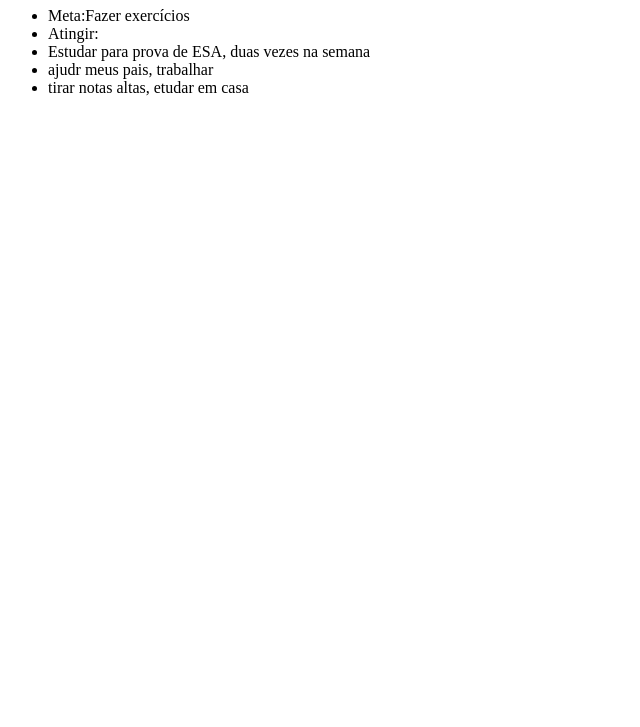
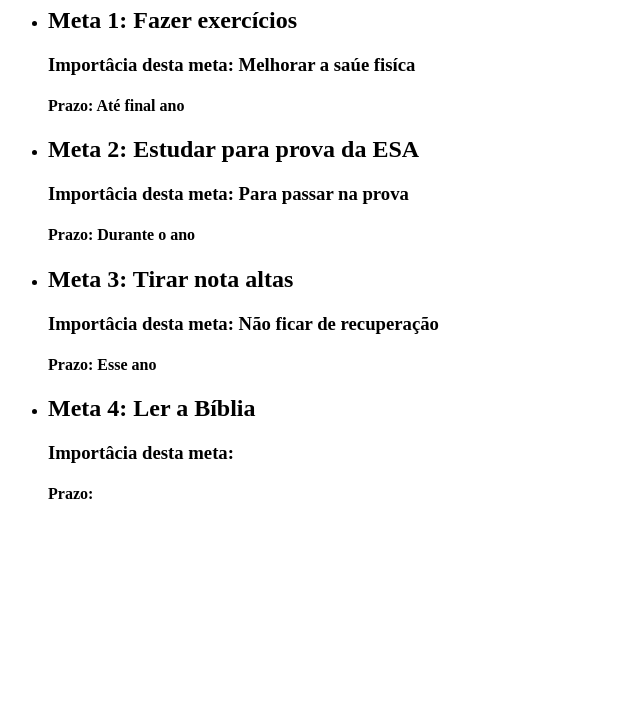
Before and after one commit to naridienestadler/metas, a plain HTML site: page index.html in a window 1280 px wide. Shown: the part 73-800 px from the top of the page, without its empty margins (0-640 px from the left). Drawn offline with Linux system fonts and the light colour scheme.

Commit message:
metas 2024

```diff
--- a/index.html
+++ b/index.html
@@ -1,19 +1,34 @@
 <!DOCTYPE html>
-<html lang="en">
+<html lang="pt-br">
 <head>
     <meta charset="UTF-8">
     <meta name="viewport" content="width=device-width, initial-scale=1.0">
-    <title>Meta 2024</title>
+    <title>Metas 2024</title>
     <link rel="stylesheet" href="style.css">
 </head>
 <body>
-    <h1>Meta pessai 2024</h1>
+    <h1>Metas pessoais 2024</h1>
     <ul>
-        <li>Meta:Fazer exercícios</li>
-        <li>Atingir:</li>
-        <li>Estudar para prova de ESA, duas vezes na semana</li>
-        <li>ajudr meus pais, trabalhar</li>
-        <li>tirar notas altas, etudar em casa</li>
+        <li>
+            <h2>Meta 1: Fazer exercícios</h2>
+            <h3>Importâcia desta meta: Melhorar a saúe fisíca</h3>
+            <h4>Prazo: Até final ano </h4>
+        </li>
+        <li>
+            <h2>Meta 2: Estudar para prova da ESA</h2>
+            <h3>Importâcia desta meta: Para passar na prova </h3>
+            <h4>Prazo: Durante o ano </h4>
+        </li>
+        <li>
+            <h2>Meta 3: Tirar nota altas </h2>
+            <h3>Importâcia desta meta: Não ficar de recuperação</h3>
+            <h4>Prazo: Esse ano </h4>
+        </li>
+        <li>
+            <h2>Meta 4: Ler a Bíblia </h2>
+            <h3>Importâcia desta meta:   </h3>
+            <h4>Prazo:  </h4>
+        </li>
     </ul>
 </body>
 </html>
```
